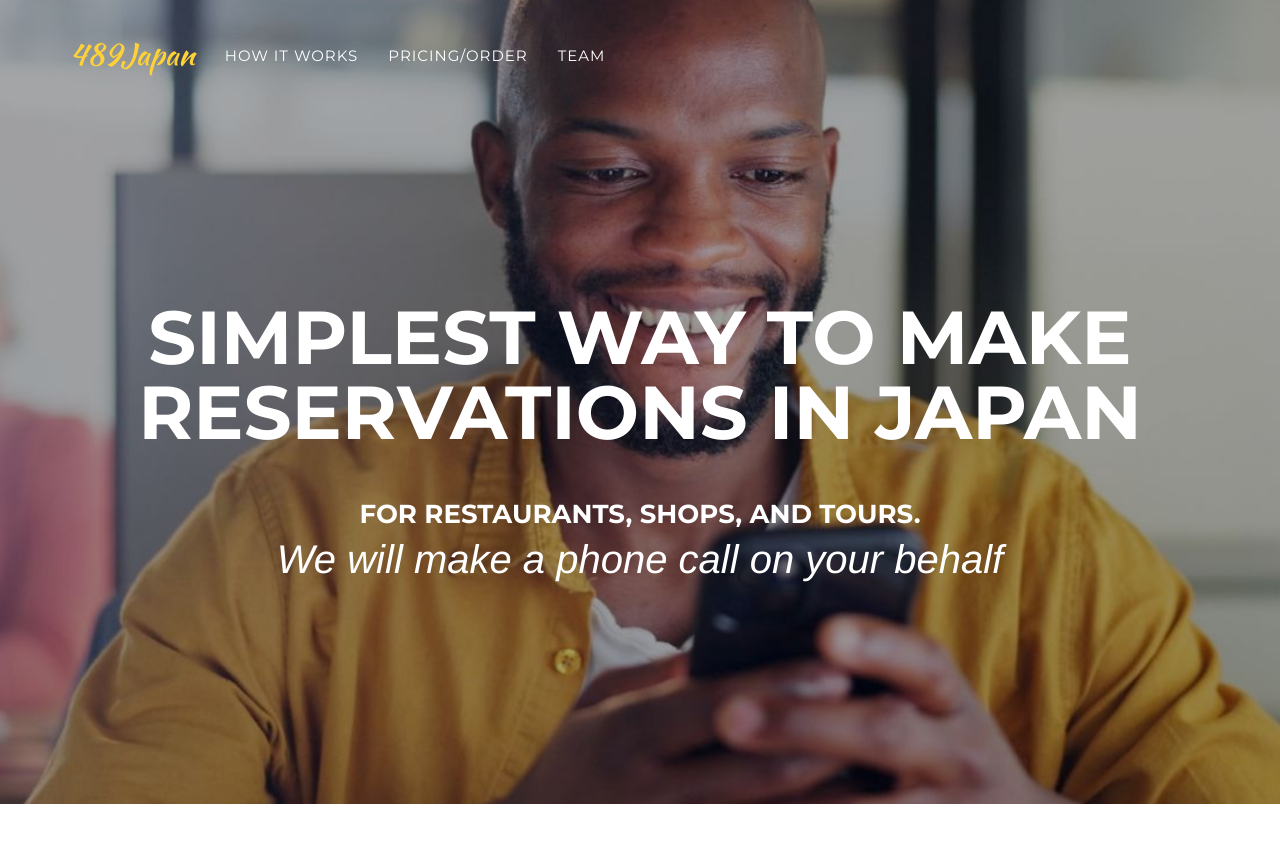
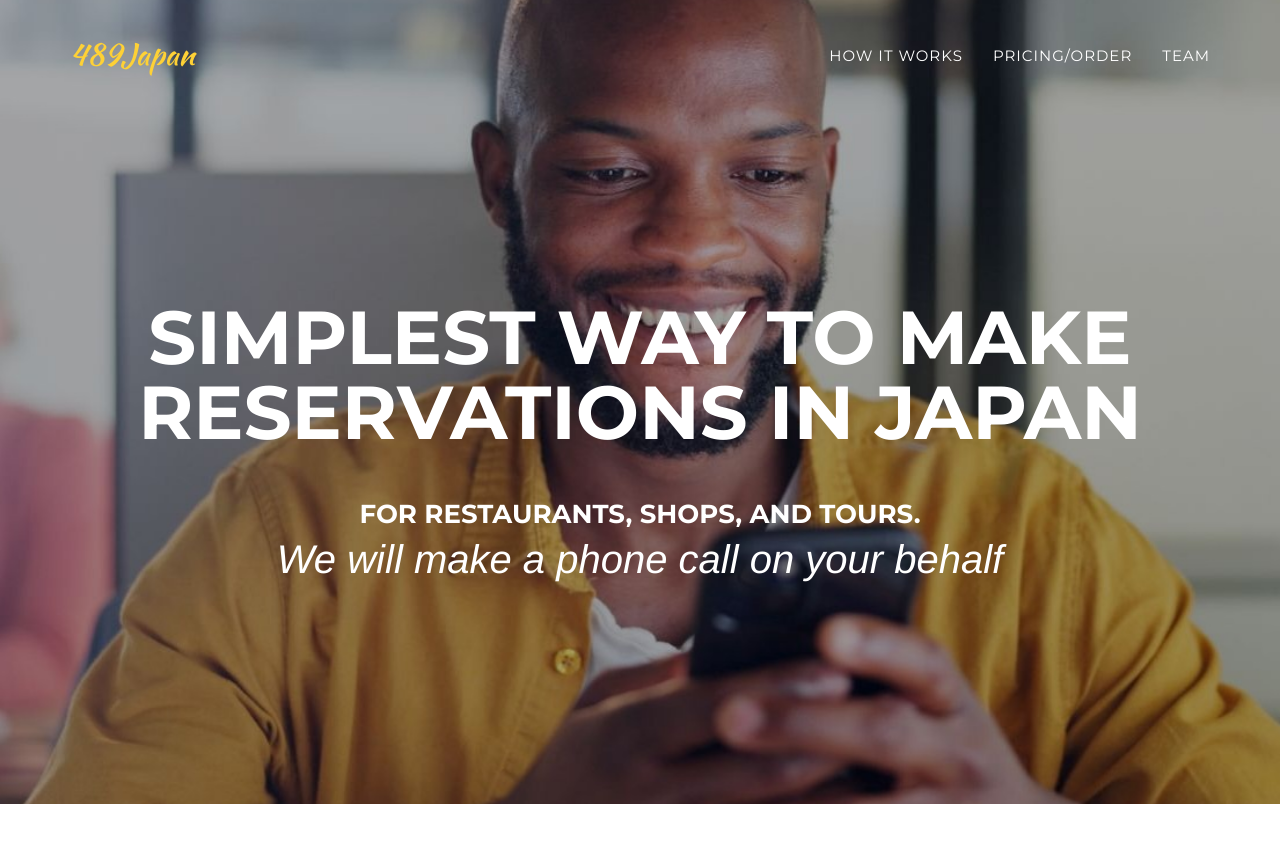
Before and after one commit to 489Japan/489Japan.github.io, a Jekyll site: the page built from index.html, in a window 1280 px wide and 900 px high. Shown: the top 843 px of the window. Built offline with Jekyll 4.4.1, drawn with Linux system fonts in a browser that asks for light colours; some web fonts are replaced.

Commit message:
Update header.html

```diff
--- a/_includes/header.html
+++ b/_includes/header.html
@@ -15,7 +15,7 @@
 
             <!-- Collect the nav links, forms, and other content for toggling -->
             <div class="collapse navbar-collapse" id="bs-example-navbar-collapse-1">
-                <ul class="nav navbar-nav">
+                <ul class="nav navbar-nav navbar-right">
                     <li class="hidden">
                         <a href="#page-top"></a>
                     </li>
```
